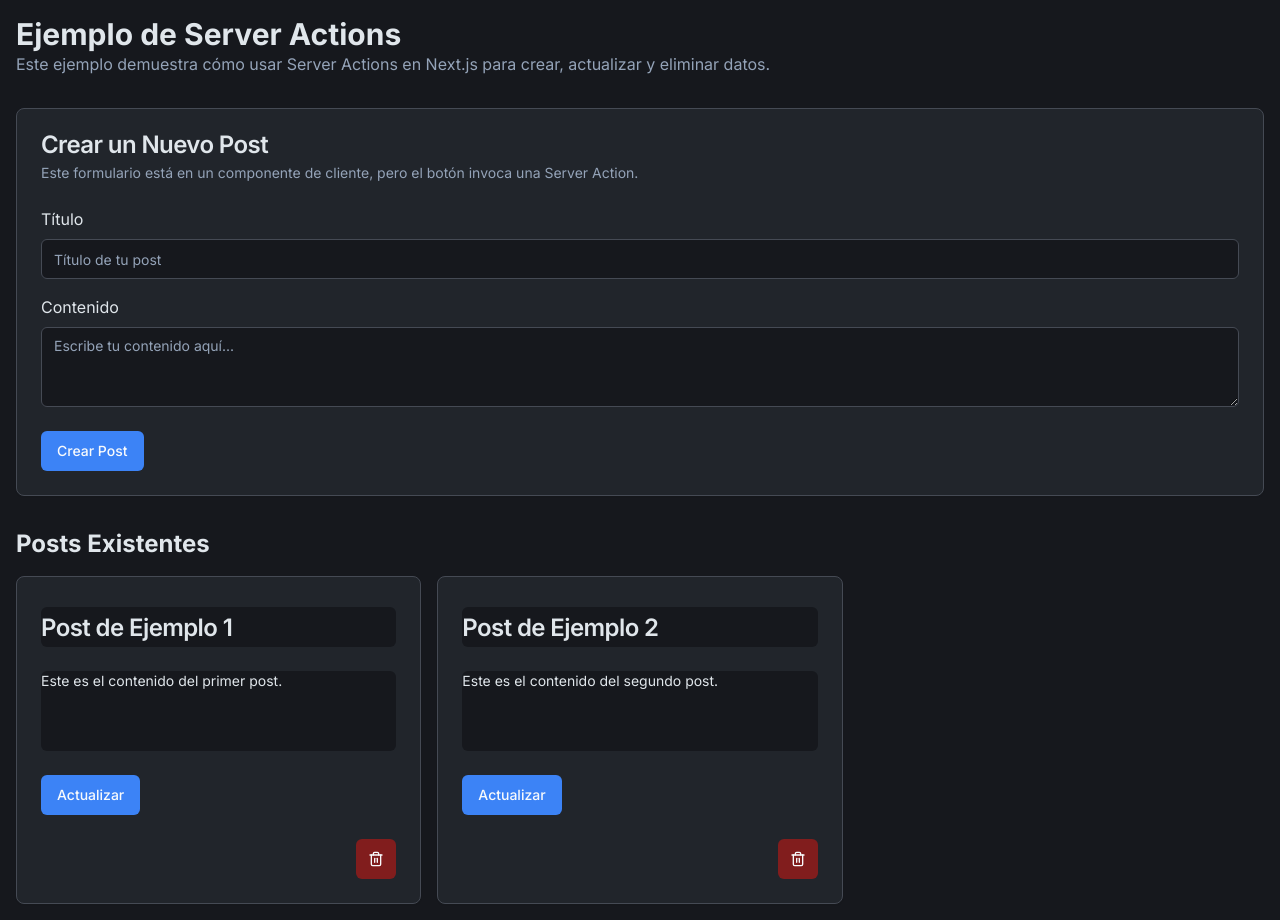
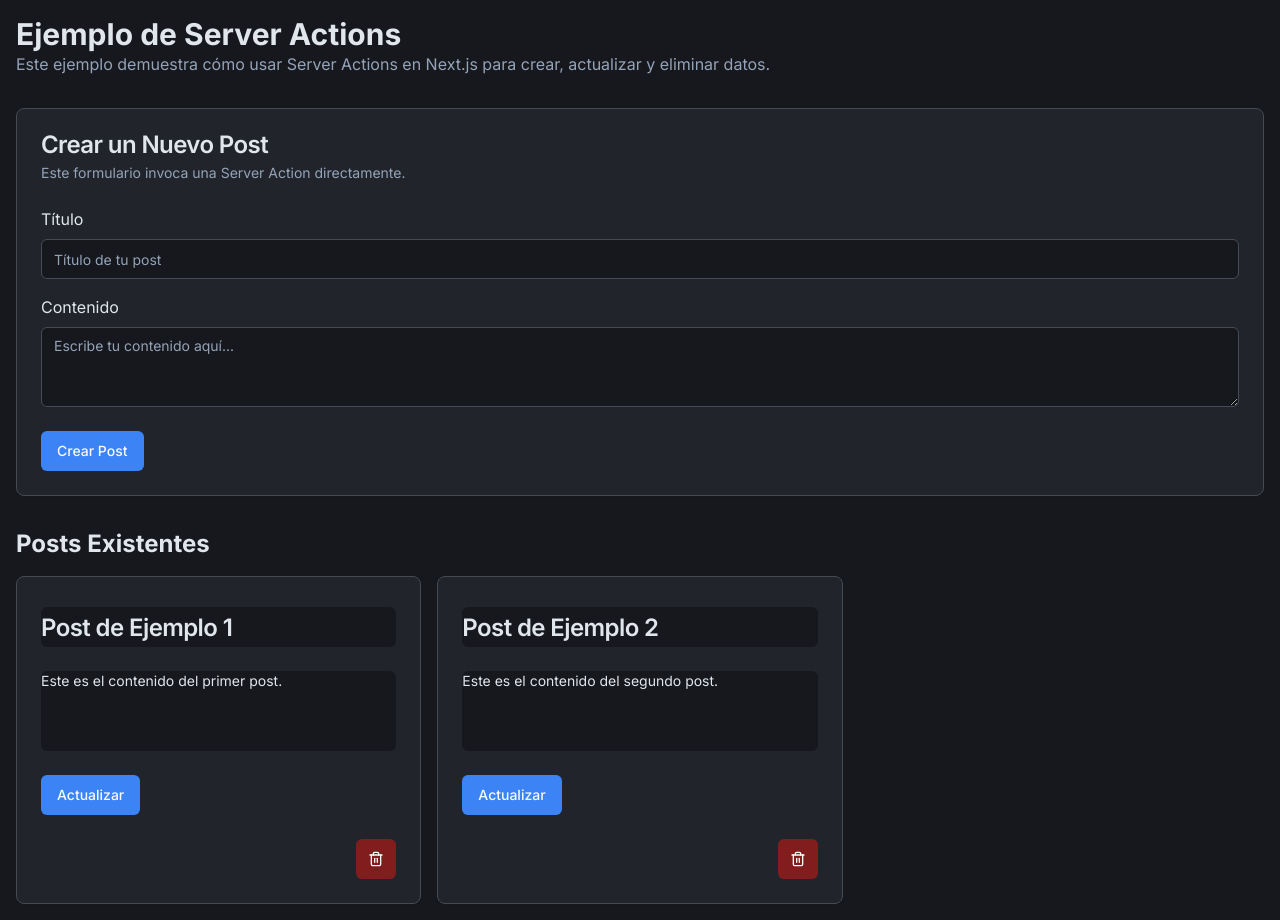
Before and after one commit to juliixn/studio, a Next.js app: page /server-actions-example in a window 1280 px wide. Built offline with nearby package versions, Linux system fonts and the light colour scheme.

Commit message:
'use server'
export async function createPost(formData) {
  const titl

```diff
--- a/src/app/server-actions-example/actions.ts
+++ b/src/app/server-actions-example/actions.ts
@@ -14,7 +14,6 @@ export async function getPosts() {
 }
 
 export async function createPost(formData: FormData) {
-  'use server'
   const title = formData.get('title') as string;
   const content = formData.get('content') as string;
 
@@ -22,12 +21,11 @@ export async function createPost(formData: FormData) {
     throw new Error('El título y el contenido son requeridos.');
   }
   const newPost = {
-    id: String(posts.length + 1),
+    id: String(Date.now()), // Use timestamp for a more unique ID
     title,
     content
   };
-  posts.push(newPost);
-  console.log('Post creado:', newPost);
+  posts.unshift(newPost); // Add to the beginning of the list
 
   revalidatePath('/server-actions-example');
   return newPost;
@@ -40,7 +38,6 @@ export async function deletePost(formData: FormData) {
 
   // Simula la eliminación en la base de datos
   posts = posts.filter((post) => post.id !== id);
-  console.log('Post Eliminado:', id);
 
   // Revalida el caché para actualizar la UI.
   revalidatePath('/server-actions-example');
@@ -59,7 +56,6 @@ export async function updatePost(formData: FormData) {
     }
 
     posts[postIndex] = { ...posts[postIndex], title, content };
-    console.log('Post actualizado:', posts[postIndex]);
 
     revalidatePath('/server-actions-example');
 }
--- a/src/components/server-actions-example/create-post-form.tsx
+++ b/src/components/server-actions-example/create-post-form.tsx
@@ -15,7 +15,7 @@ export function CreatePostForm() {
             <CardHeader>
                 <CardTitle>Crear un Nuevo Post</CardTitle>
                 <CardDescription>
-                    Este formulario está en un componente de cliente, pero el botón invoca una Server Action.
+                    Este formulario invoca una Server Action directamente.
                 </CardDescription>
             </CardHeader>
             <form ref={formRef} action={async (formData) => {
```
